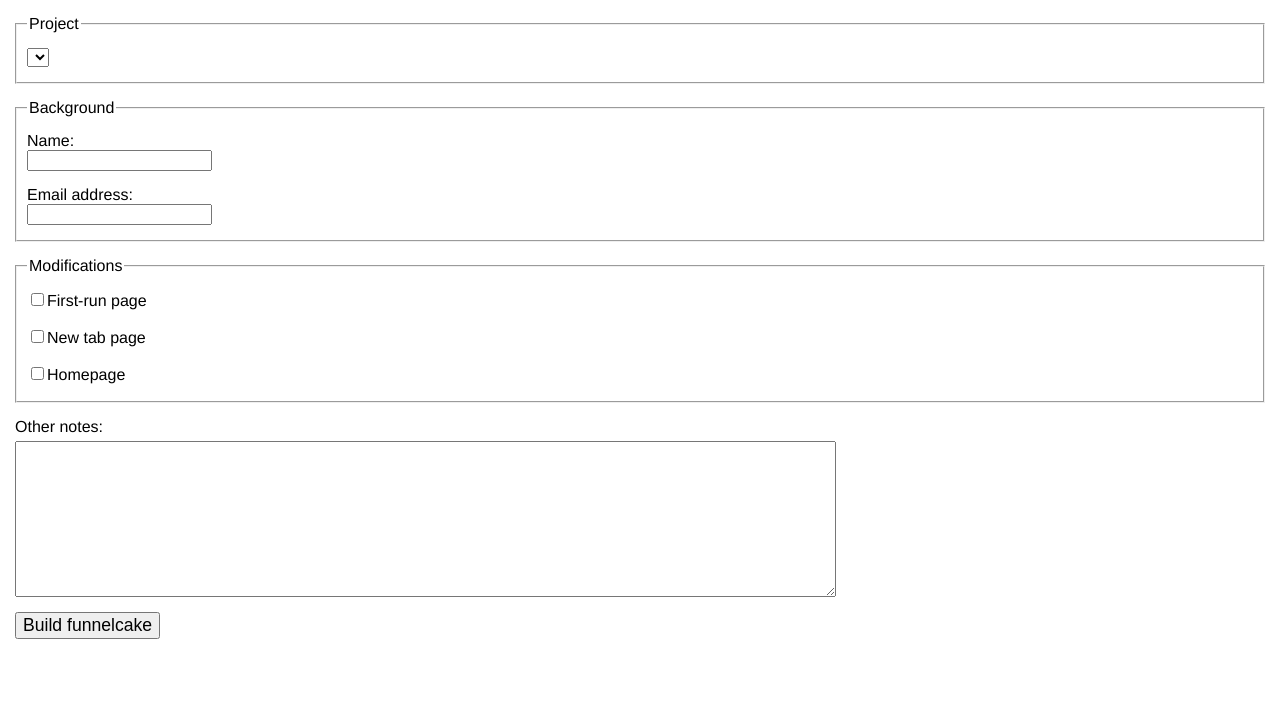
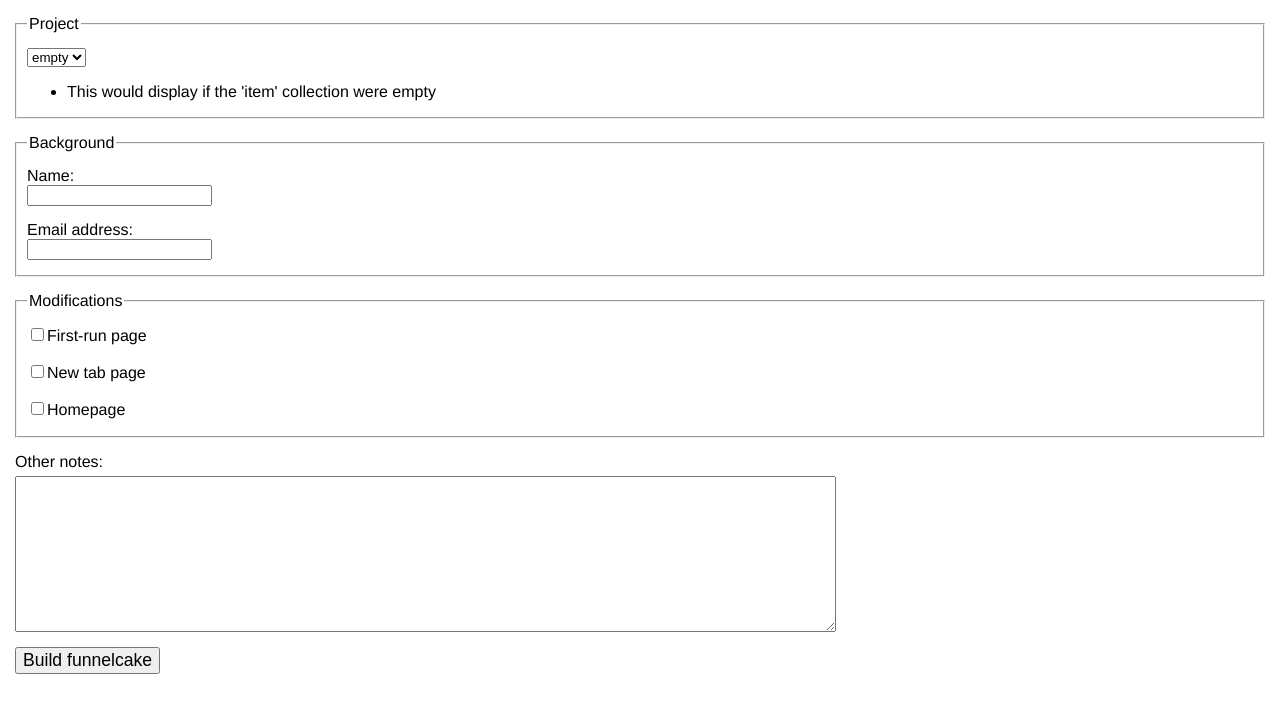
Before and after one commit to mozilla/bakery, a website: page views/index.html in a window 1280 px wide. Drawn offline with nearby package versions, Linux system fonts and the light colour scheme; files that its build step writes are made by us from their sources.

Commit message:
Send arr of JSON objects to client.

```diff
--- a/public/assets/js/build.js
+++ b/public/assets/js/build.js
@@ -8,6 +8,7 @@ $(document).ready(function() {
             $(this).closest('.page').find('.url').toggleClass('hidden');
         });
     }());
+
 
 /*
     var projectsList = JSON.stringify(projToClient)
--- a/views/index.html
+++ b/views/index.html
@@ -13,9 +13,22 @@
         <fieldset id="background">
             <legend>Project</legend>
             <div class="field">
+                {{options}}
                 <select name="projects" id="projectsList">
-
+                    {% for project in projectsJSON %}
+                        <option value="1">{{ project.name }}</option>
+                    {% else %}
+                        <option value="1">empty</option>
+                    {% endfor %}
                 </select>
+                <ul>
+                    {{ projectsJSON }}
+                    {% for item in projectsJSON %}
+                      <li>{{ item.name }}</li>
+                    {% else %}
+                      <li>This would display if the 'item' collection were empty</li>
+                    {% endfor %}
+                    </ul>
             </div>
         </fieldset>
         <fieldset id="background">
```
Also changed, not shown: routes/index/index.js (+12 -1 lines).
